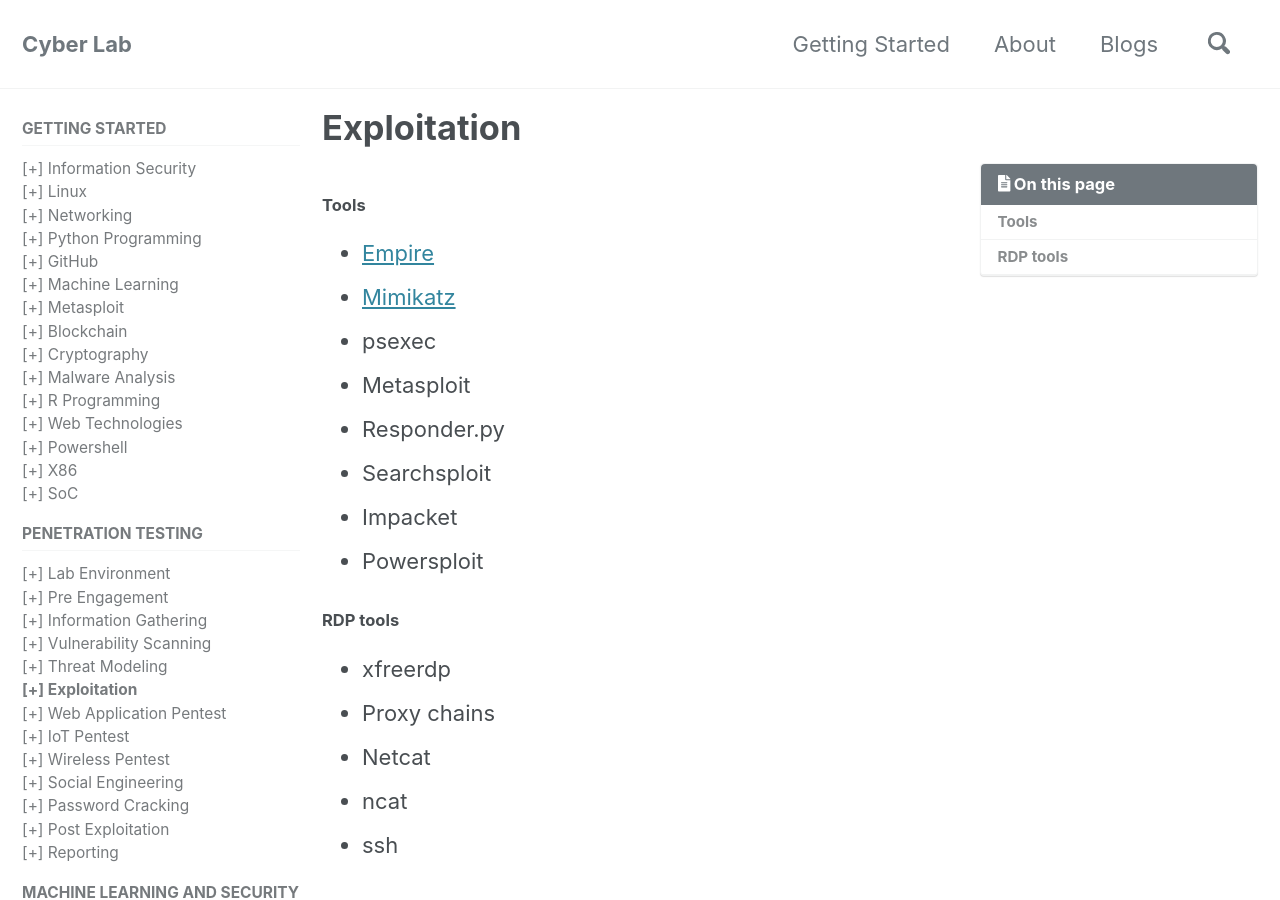
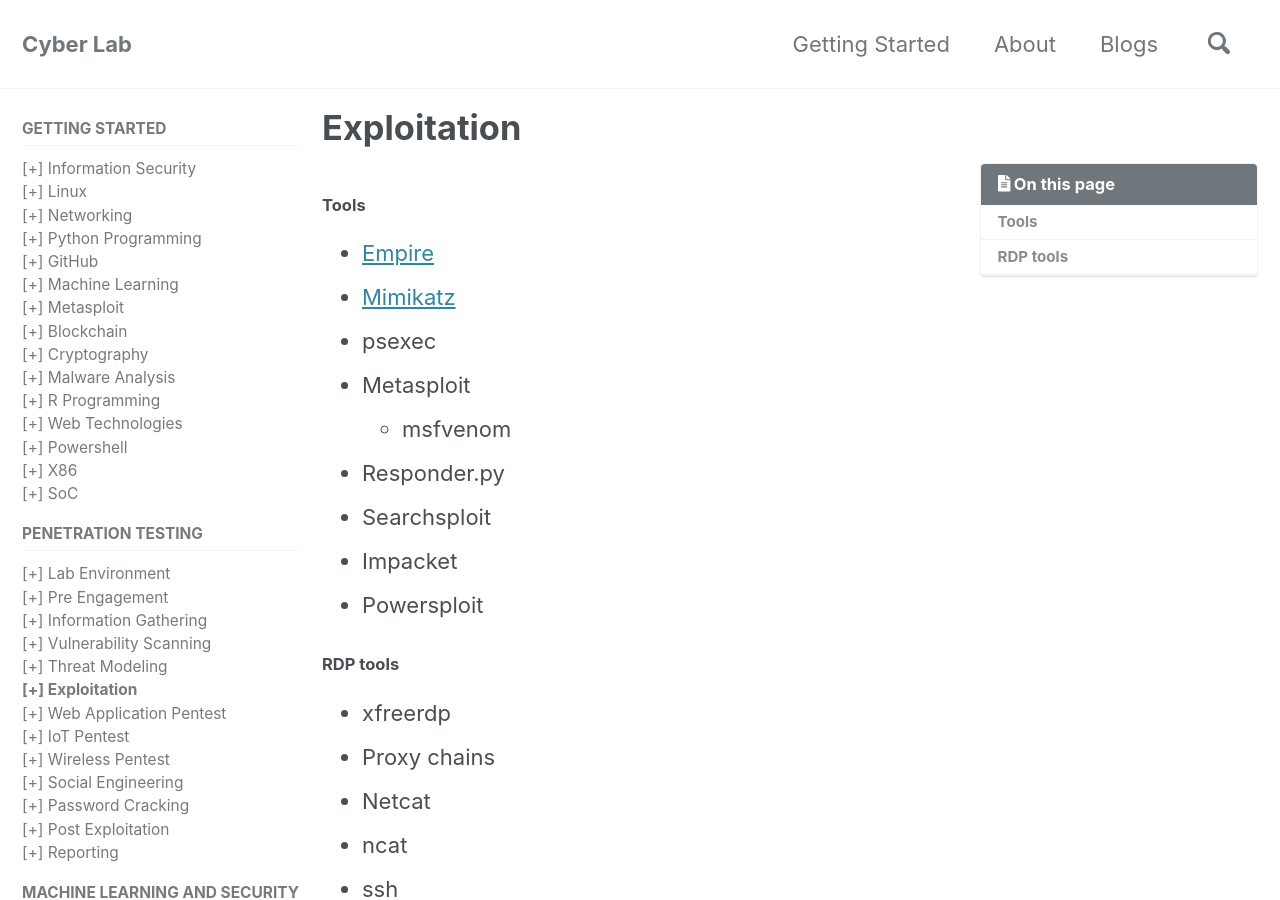
Before and after one commit to mohareti/cyberlab, a Jekyll site: the page built from _pentest/05_exploitation.md, in a window 1280 px wide and 900 px high. Built offline with Jekyll 4.4.1, drawn with Linux system fonts in a browser that asks for light colours; cached includes are drawn as plain includes; nearby versions of some CDN libraries.

Commit message:
Update 05_exploitation.md

```diff
--- a/_pentest/05_exploitation.md
+++ b/_pentest/05_exploitation.md
@@ -9,10 +9,12 @@ toc: true
 - [Mimikatz](https://github.com/gentilkiwi/mimikatz)
 - psexec
 - Metasploit
+  - msfvenom
 - Responder.py
 - Searchsploit
 - Impacket
 - Powersploit
+
 
 
 #### RDP tools
```
